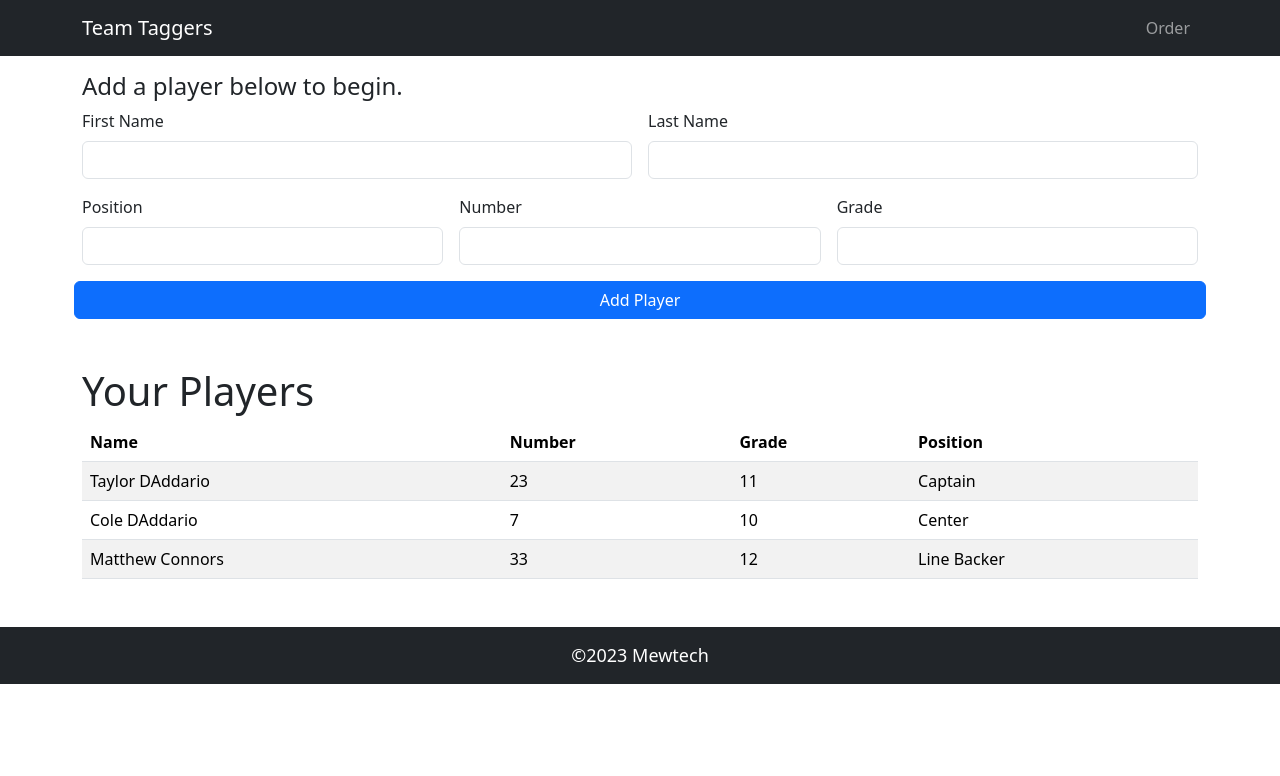
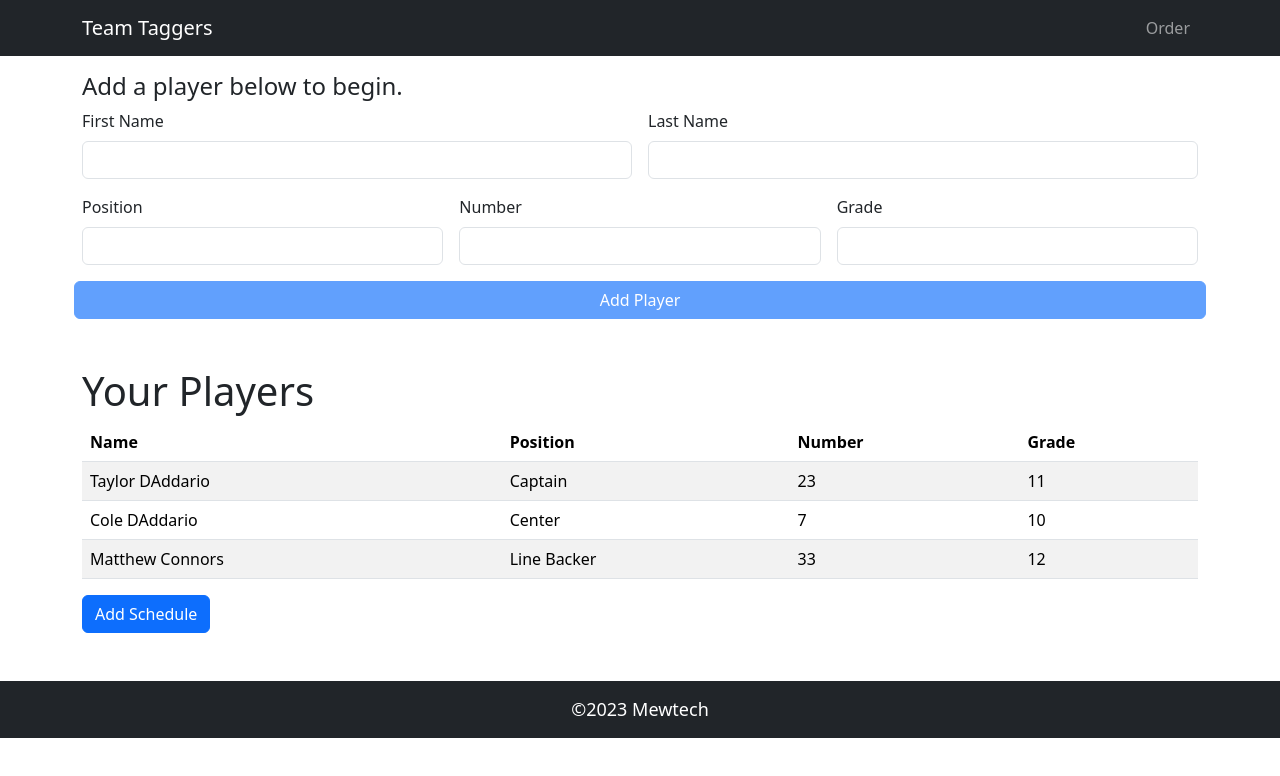
Before and after one commit to mconnors333/team-taggers-, an Angular app: page /Order in a window 1280 px wide. Shown: the top 776 px of the page. Built offline with nearby package versions, Linux system fonts and the light colour scheme.

Commit message:
2 files modified

```diff
--- a/src/app/order/order.component.html
+++ b/src/app/order/order.component.html
@@ -47,7 +47,13 @@
         formControlName="grade"
       />
     </div>
-    <button (click)="addPlayer()" class="btn btn-primary">Add Player</button>
+    <button
+      [disabled]="orderForm.invalid"
+      (click)="addPlayer()"
+      class="btn btn-primary"
+    >
+      Add Player
+    </button>
     <!-- </div> -->
   </form>
 
@@ -57,17 +63,17 @@
       <thead>
         <tr>
           <th scope="col">Name</th>
+          <th scope="col">Position</th>
           <th scope="col">Number</th>
           <th scope="col">Grade</th>
-          <th scope="col">Position</th>
         </tr>
       </thead>
       <tbody>
         <tr *ngFor="let player of players">
           <td>{{ player.firstName }} {{ player.lastName }}</td>
+          <td>{{ player.position }}</td>
           <td>{{ player.number }}</td>
           <td>{{ player.grade }}</td>
-          <td>{{ player.position }}</td>
         </tr>
         <tr *ngIf="players.length == 0">
           <td colspan="5" align="center">No players to display.</td>
@@ -75,4 +81,5 @@
       </tbody>
     </table>
   </div>
+  <button (click)="goToSchedule()" class="btn btn-primary">Add Schedule</button>
 </div>
--- a/src/app/order/order.component.ts
+++ b/src/app/order/order.component.ts
@@ -1,6 +1,6 @@
 import { HttpClient, HttpHandler } from '@angular/common/http';
 import { Component, OnInit } from '@angular/core';
-import { FormGroup, FormControl } from '@angular/forms';
+import { FormGroup, FormControl, Validators } from '@angular/forms';
 import {
   Router,
   NavigationEnd,
@@ -25,11 +25,11 @@ export class OrderComponent implements OnInit {
   clicked: boolean = false;
 
   orderForm = new FormGroup({
-    firstName: new FormControl(''),
-    lastName: new FormControl(''),
-    position: new FormControl(''),
-    grade: new FormControl(''),
-    number: new FormControl(''),
+    firstName: new FormControl('', Validators.required),
+    lastName: new FormControl('', Validators.required),
+    position: new FormControl('', Validators.required),
+    grade: new FormControl('', Validators.required),
+    number: new FormControl('', Validators.required),
   });
   savePayload = {
     firstName: '',
@@ -47,6 +47,11 @@ export class OrderComponent implements OnInit {
     console.log('property added');
     console.log(this.orderForm.value);
     this.players.push(this.orderForm.value);
+    this.orderForm.reset();
+  }
+
+  goToSchedule() {
+    console.log('go to schedule');
   }
 
   resetForm() {
```
